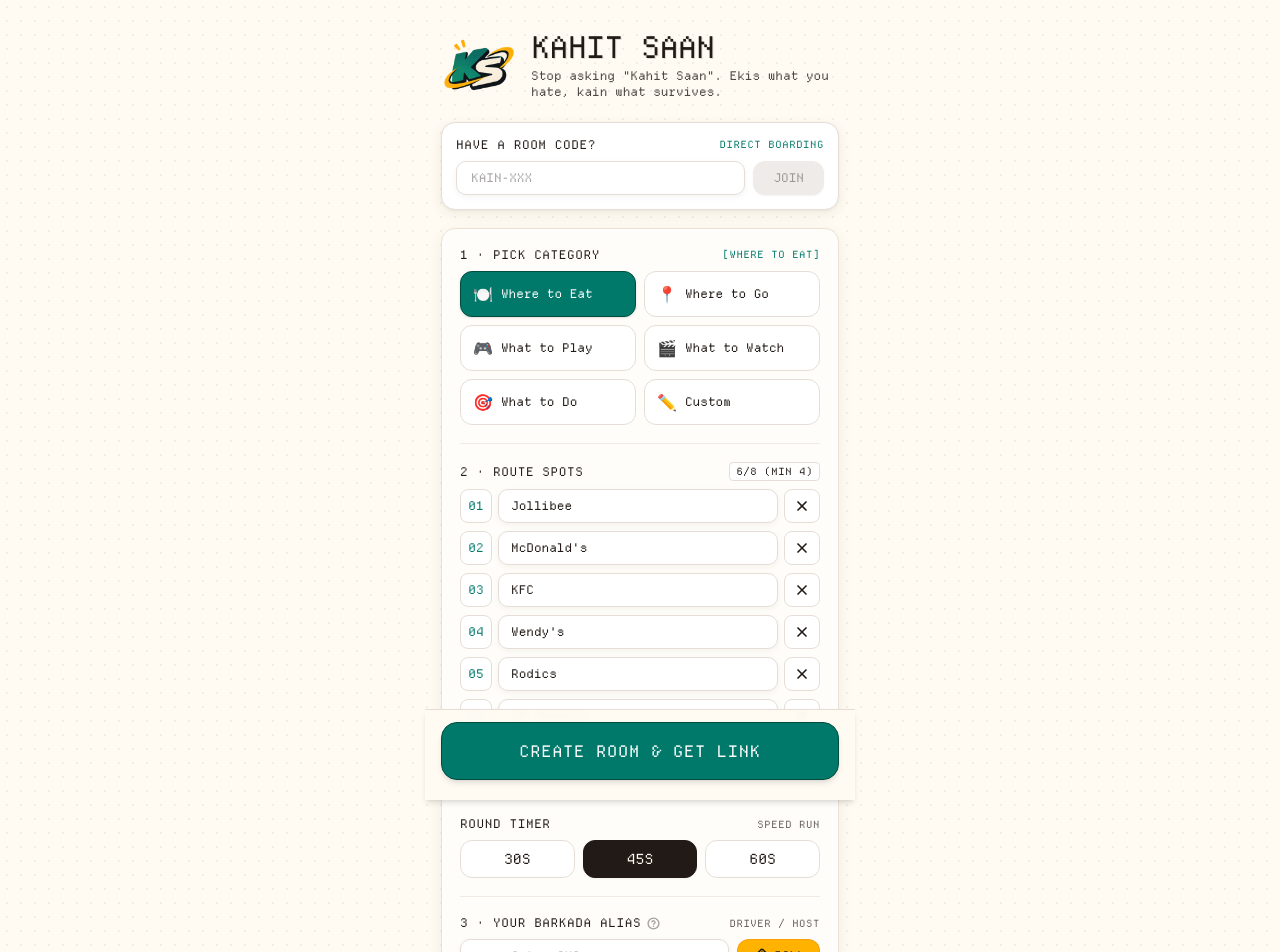
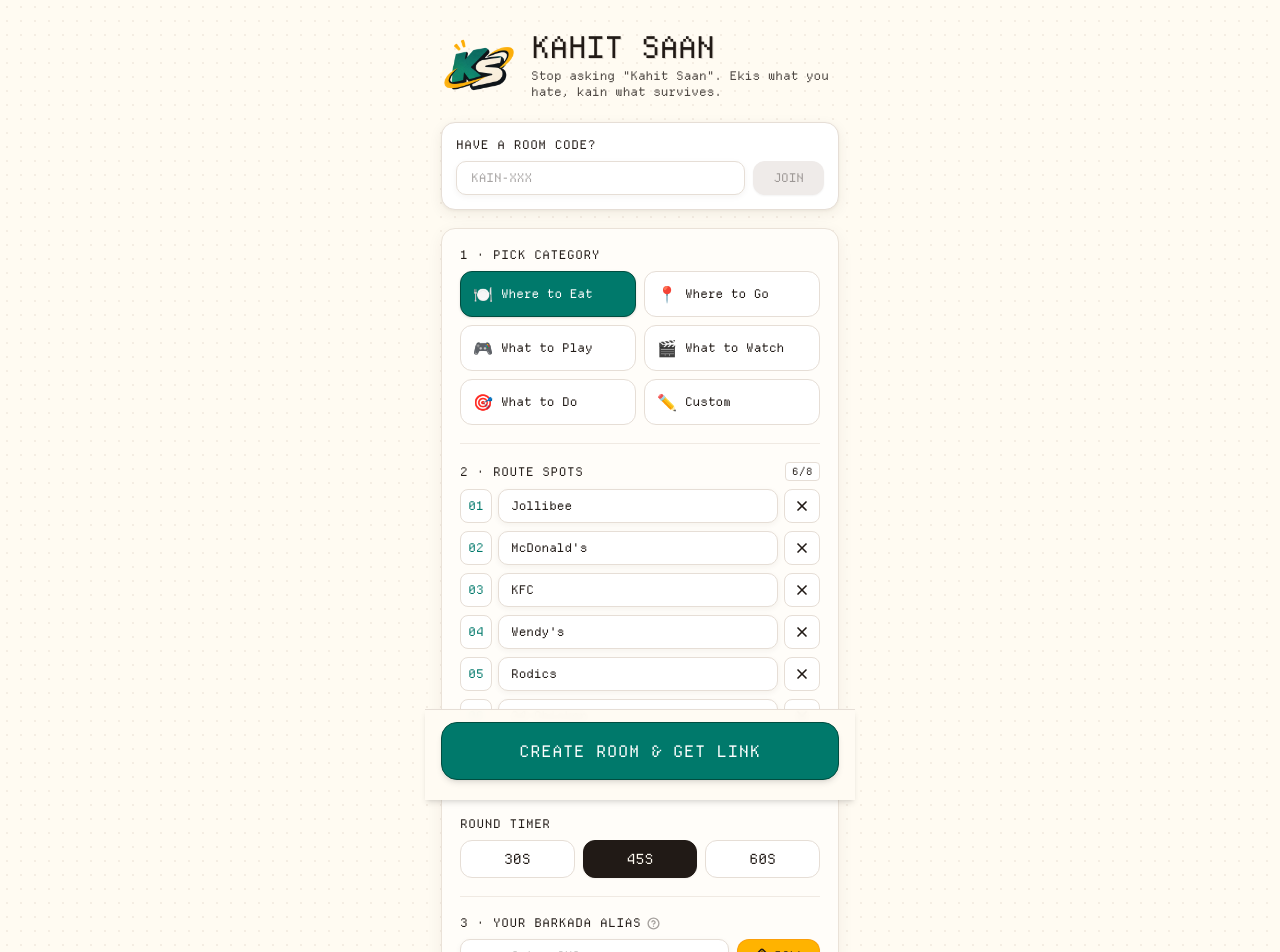
Before and after one commit to H3XoRuSH/kahit-saan, a Next.js app: page / in a window 1280 px wide. Shown: the top 952 px of the page. Built offline with nearby package versions, Linux system fonts and the light colour scheme.

Commit message:
style(setup): remove redundant header tags and simplify spots counter

```diff
--- a/src/components/SetupScreen.tsx
+++ b/src/components/SetupScreen.tsx
@@ -71,9 +71,8 @@ export default function SetupScreen({ nickname, onNick, onCreate, onJoinCode }:
 
       {/* Quick Join Stamped Voucher */}
       <section className="enamel-plate p-3.5">
-        <div className="mb-2 flex items-center justify-between font-mono text-xs font-bold uppercase tracking-wider text-espresso">
-          <span>HAVE A ROOM CODE?</span>
-          <span className="text-[10px] font-bold text-teal">DIRECT BOARDING</span>
+        <div className="mb-2 font-mono text-xs font-bold uppercase tracking-wider text-espresso">
+          HAVE A ROOM CODE?
         </div>
         <div className="flex gap-2">
           <input
@@ -98,9 +97,8 @@ export default function SetupScreen({ nickname, onNick, onCreate, onJoinCode }:
       <div className="sari-paper flex flex-col gap-4.5 p-4.5">
         {/* Step 1: Decision Category Routes */}
         <section>
-          <div className="mb-2 flex items-center justify-between font-mono text-xs font-bold uppercase tracking-wider text-espresso">
-            <span>1 · PICK CATEGORY</span>
-            <span className="text-[10px] font-bold text-teal">[{preset.label}]</span>
+          <div className="mb-2 font-mono text-xs font-bold uppercase tracking-wider text-espresso">
+            1 · PICK CATEGORY
           </div>
           <div className="grid grid-cols-2 gap-2">
             {PRESETS.map((p) => {
@@ -130,7 +128,7 @@ export default function SetupScreen({ nickname, onNick, onCreate, onJoinCode }:
           <div className="mb-2 flex items-center justify-between font-mono text-xs font-bold uppercase tracking-wider text-espresso">
             <span>2 · ROUTE SPOTS</span>
             <span className="rounded border border-plate-border bg-white px-1.5 py-0.5 font-mono text-[10px] font-bold text-espresso">
-              {clean.length}/8 (MIN 4)
+              {clean.length}/8
             </span>
           </div>
           <ul className="flex flex-col gap-2">
@@ -176,9 +174,8 @@ export default function SetupScreen({ nickname, onNick, onCreate, onJoinCode }:
 
         {/* Step 3: Round Timer */}
         <section>
-          <div className="mb-2 flex items-center justify-between font-mono text-xs font-bold uppercase tracking-wider text-espresso">
-            <span>ROUND TIMER</span>
-            <span className="text-[10px] font-bold text-espresso/70">SPEED RUN</span>
+          <div className="mb-2 font-mono text-xs font-bold uppercase tracking-wider text-espresso">
+            ROUND TIMER
           </div>
           <div className="grid grid-cols-3 gap-2">
             {[30, 45, 60].map((s) => (
@@ -201,12 +198,9 @@ export default function SetupScreen({ nickname, onNick, onCreate, onJoinCode }:
 
         {/* Step 4: Host Nickname */}
         <section>
-          <div className="mb-2 flex items-center justify-between font-mono text-xs font-bold uppercase tracking-wider text-espresso">
-            <div className="flex items-center gap-1.5">
-              <span>3 · YOUR BARKADA ALIAS</span>
-              <AliasTooltip defaultAlias={defaultAlias} />
-            </div>
-            <span className="text-[10px] font-bold text-espresso/70">DRIVER / HOST</span>
+          <div className="mb-2 flex items-center gap-1.5 font-mono text-xs font-bold uppercase tracking-wider text-espresso">
+            <span>3 · YOUR BARKADA ALIAS</span>
+            <AliasTooltip defaultAlias={defaultAlias} />
           </div>
           <div className="flex gap-2">
             <input
```
